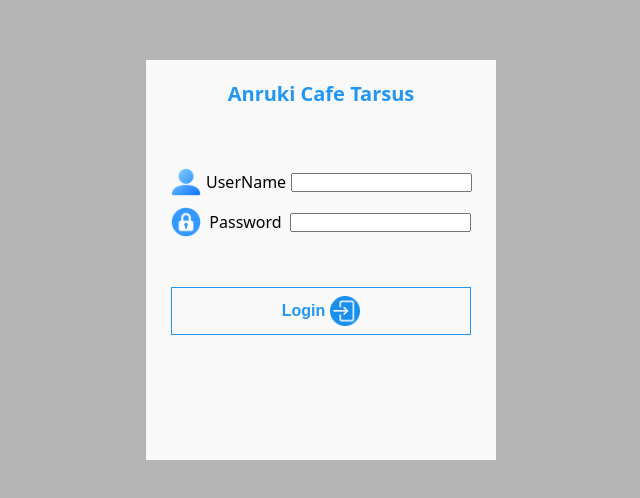
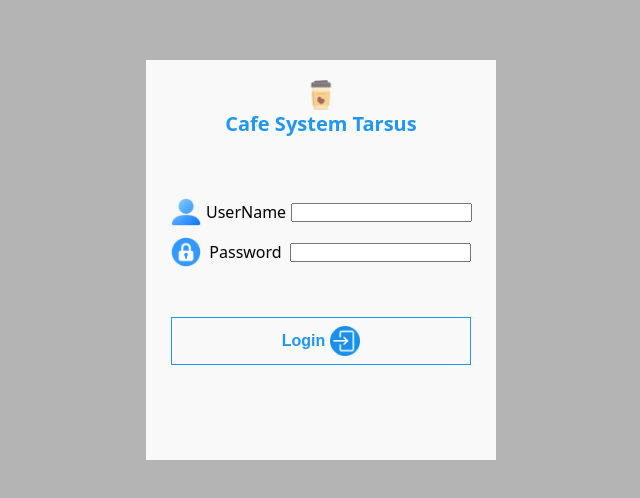
Before and after one commit to AhmedSukary/anrukicafetarsus, a plain HTML site: page login.html in a window 1280 px wide. Shown: the part 140-638 px from the top of the page, without its empty margins (319-959 px from the left). Drawn offline with Linux system fonts and the light colour scheme.

Commit message:
Update login.html

```diff
--- a/login.html
+++ b/login.html
@@ -13,7 +13,8 @@
 
 <body>
     <div class="login">
-        <div class="title">Anruki Cafe Tarsus</div>
+        <img class="logo" src="imgs/coffee.png" alt="">
+        <div class="title">Cafe System Tarsus</div>
         <div class="username">
             <img src="imgs/user.png" alt="">
             <span>UserName</span>
```
